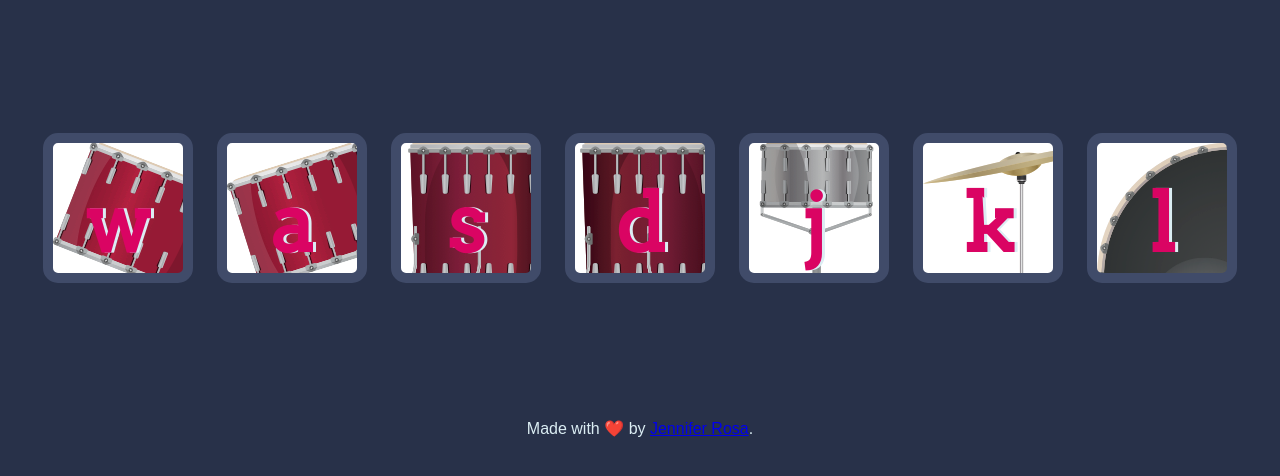
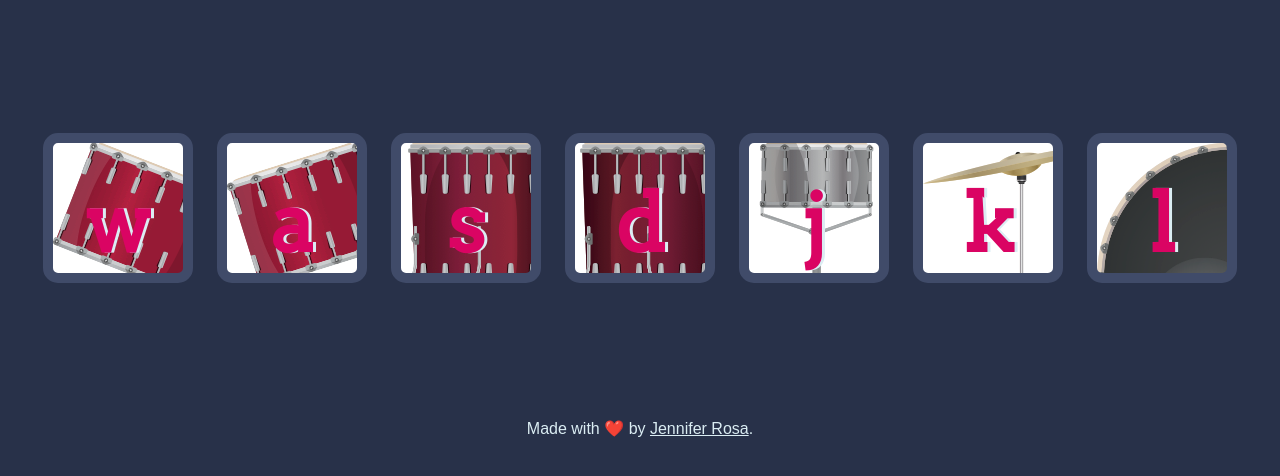
Before and after one commit to rosajen27/drumkit, a plain HTML site: page index.html in a window 1280 px wide. Shown: the part 156-632 px from the top of the page. Drawn offline with Linux system fonts and the light colour scheme.

Commit message:
change link text color

```diff
--- a/styles.css
+++ b/styles.css
@@ -14,6 +14,10 @@ h1 {
 footer {
   color: #DBEDF3;
   font-family: sans-serif;
+}
+
+footer a {
+  color: #DBEDF3;
 }
 
 .w {
```
